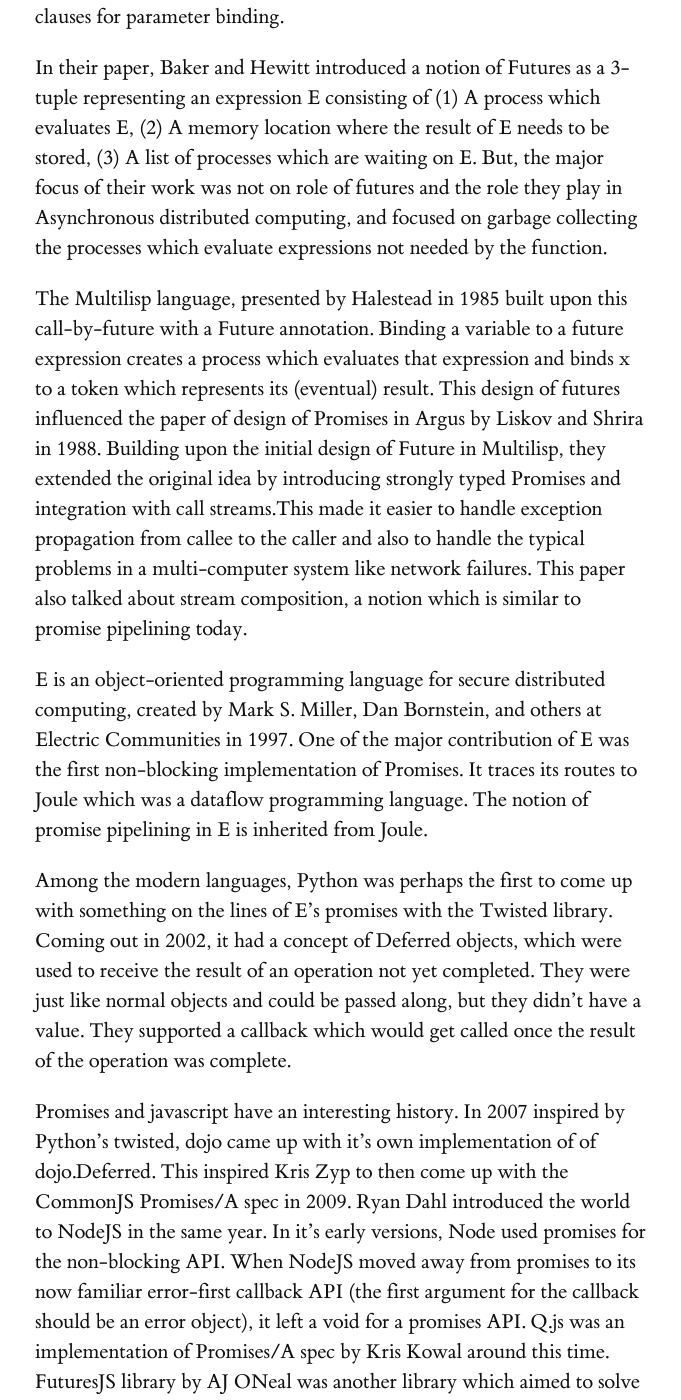
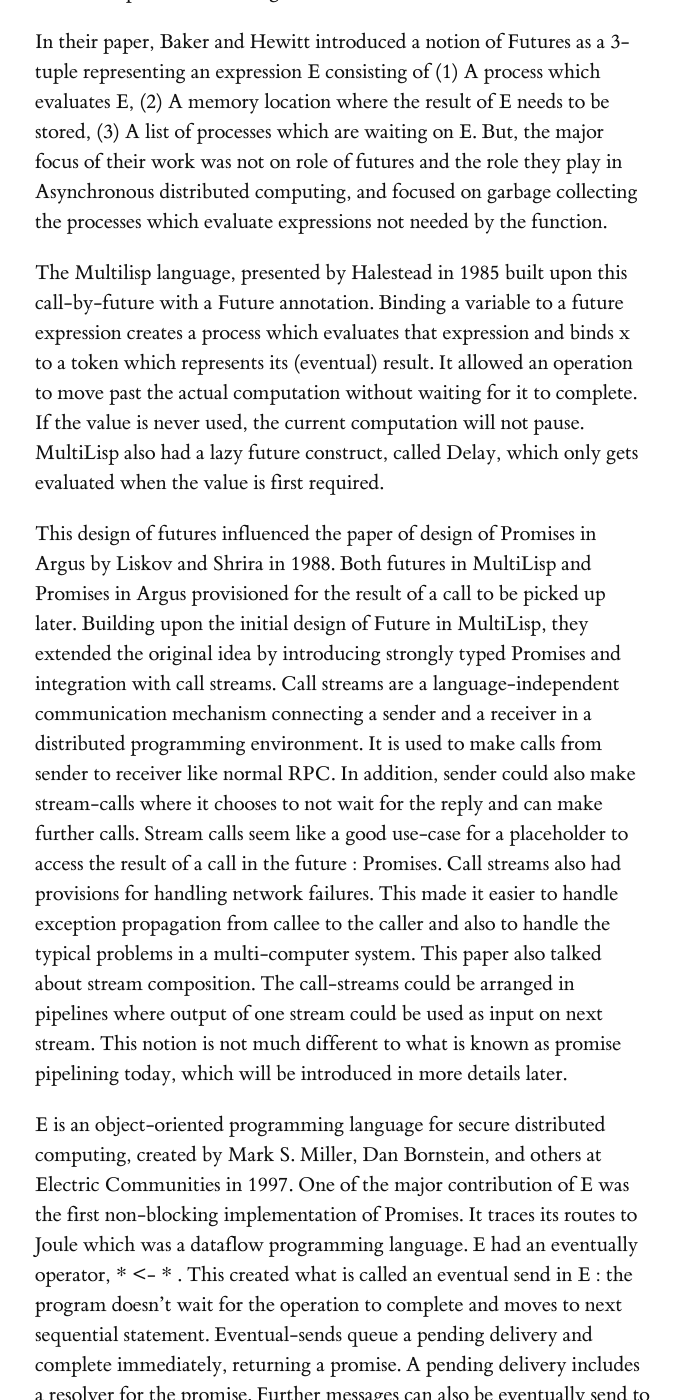
Before and after one commit to heathermiller/dist-prog-book, a Jekyll site: the page built from chapter/2/futures.md, in a window 1280 px wide and 1400 px high, scrolled down 2818 px. Shown: the whole window, without its empty margins (125-806 px from the left). Built offline with Jekyll 4.4.1, drawn with Linux system fonts in a browser that asks for light colours; some web fonts are replaced; some of the changed text lies outside the part shown.

Commit message:
fixed motivation adding more details

```diff
--- a/_bibliography/futures.bib
+++ b/_bibliography/futures.bib
@@ -374,3 +374,8 @@
   title={Futures and promises},
   url = {https://en.wikipedia.org/wiki/Futures_and_promises}
 }
+
+@misc{41,
+  title={Lazy Futures or Promises?},
+  url = {https://groups.google.com/forum/#!topic/scala-language/dP2SyUCF724}
+}
--- a/chapter/2/futures.md
+++ b/chapter/2/futures.md
@@ -11,9 +11,9 @@
 
 The processor can either handle blocking calls in two ways:
 - **Synchronous method**: As a part of running task in synchronous method, processor continues to wait for the blocking call to complete the task and return the result. After this processor will resume processing next task. Problem with this kind of method is CPU time not utilized in an ideal manner.
-- **Asynchronous method**: When you add asynchrony, you can utilize the time of CPU to work on some other task using one of the preemptive time sharing algorithm. Now when the asynchronous call returns the result, processor can again switch back to the previous process using preemption and resume the process from the point where it’d left off.
+- **Asynchronous method**: When you add asynchrony, you can utilize the time of CPU to work on some other task using one of the preemptive time sharing algorithm. This is not blocking the processor at any time and when the asynchronous call returns the result, processor can again switch back to the previous process using preemption and resume the process from the point where it’d left off.
 
-In the world of asynchronous communications many terminologies were defined to help programmers reach the ideal level of resource utilization. As a part of this article we will talk about motivation behind rise of Promises and Futures, we will explain programming model associated with it and discuss evolution of this programming construct, finally we will end this discussion with how this construct helps us today in different general purpose programming languages.
+In the world of asynchronous communications many terminologies were defined to help programmers reach the ideal level of resource utilization. As a part of this article we will talk about motivation behind rise of Promises and Futures, how the current notion we have of futures and promises have evolved over time, try to explain various execution models associated with it and finally we will end this discussion with how this construct helps us today in different general purpose programming languages.
 
 
 <figure>
@@ -22,13 +22,9 @@
 
 # Motivation
 
+The rise of promises and futures as a topic of relevance can be traced parallel to the rise of asynchronous or distributed systems. This seems natural, since futures represent a value available in Future which fits in very naturally with the latency which is inherent to these heterogeneous systems. The recent adoption of NodeJS and server side Javascript has only made promises more relevant. But, the idea of having a placeholder for a result came in significantly before than the current notion of futures and promises. As we will see in further sections, this idea of having a *"placeholder for a value that might not be available"* has changed meanings over time.
 
-A “Promise” object represents a value that may not be available yet. A Promise is an object that represents a task with two possible outcomes, success or failure and holds callbacks that fire when one outcome or the other has occurred.
-
-The rise of promises and futures as a topic of relevance can be traced parallel to the rise of asynchronous or distributed systems. This seems natural, since futures represent a value available in Future which fits in very naturally with the latency which is inherent to these heterogeneous systems. The recent adoption of NodeJS and server side Javascript has only made promises more relevant. But, the idea of having a placeholder for a result came in significantly before than the current notion of futures and promises.
-
-
-Thunks can be thought of as a primitive notion of a Future or Promise. According to its inventor P. Z. Ingerman, thunks are "A piece of coding which provides an address". They were designed as a way of binding actual parameters to their formal definitions in Algol-60 procedure calls. If a procedure is called with an expression in the place of a formal parameter, the compiler generates a thunk which computes the expression and leaves the address of the result in some standard location.
+Thunks can be thought of as a primitive notion of a Future or Promise. According to its inventor P. Z. Ingerman, thunks are "A piece of coding which provides an address". {% cite 23 --file futures %}  They were designed as a way of binding actual parameters to their formal definitions in Algol-60 procedure calls. If a procedure is called with an expression in the place of a formal parameter, the compiler generates a thunk which computes the expression and leaves the address of the result in some standard location.
 
 
 The first mention of Futures was by Baker and Hewitt in a paper on Incremental Garbage Collection of Processes. They coined the term - call-by-futures to describe a calling convention in which each formal parameter to a method is bound to a process which evaluates the expression in the parameter in parallel with other parameters. Before this paper, Algol 68 also presented a way to make this kind of concurrent parameter evaluation possible, using the collateral clauses and parallel clauses for parameter binding.
@@ -37,10 +33,12 @@
 In their paper, Baker and Hewitt introduced a notion of Futures as a 3-tuple representing an expression E consisting of (1) A process which evaluates E, (2) A memory location where the result of E needs to be stored, (3) A list of processes which are waiting on E. But, the major focus of their work was not on role of futures and the role they play in Asynchronous distributed computing, and focused on garbage collecting the processes which evaluate expressions not needed by the function.
 
 
-The Multilisp language, presented by Halestead in 1985 built upon this call-by-future with a Future annotation. Binding a variable to a future expression creates a process which evaluates that expression and binds x to a token which represents its (eventual) result. This design of futures influenced the paper of design of Promises in Argus by Liskov and Shrira in 1988. Building upon the initial design of Future in Multilisp, they extended the original idea by introducing strongly typed Promises and integration with call streams.This made it easier to handle exception propagation from callee to the caller and also to handle the typical problems in a multi-computer system like network failures. This paper also talked about stream composition, a notion which is similar to promise pipelining today.
+The Multilisp language, presented by Halestead in 1985 built upon this call-by-future with a Future annotation. Binding a variable to a future expression creates a process which evaluates that expression and binds x to a token which represents its (eventual) result. It allowed an operation to move past the actual computation without waiting for it to complete. If the value is never used, the current computation will not pause. MultiLisp also had a lazy future construct, called Delay, which only gets evaluated when the value is first required.
+
+ This design of futures influenced the paper of design of Promises in Argus by Liskov and Shrira in 1988. Both futures in MultiLisp and Promises in Argus provisioned for the result of a call to be picked up later. Building upon the initial design of Future in MultiLisp, they extended the original idea by introducing strongly typed Promises and integration with call streams. Call streams are a language-independent communication mechanism connecting a sender and a receiver in a distributed programming environment. It is used to make calls from sender to receiver like normal RPC. In addition, sender could also make stream-calls where it chooses to not wait for the reply and can make further calls. Stream calls seem like a good use-case for a placeholder to access the result of a call in the future : Promises. Call streams also had provisions for handling network failures. This made it easier to handle exception propagation from callee to the caller and also to handle the typical problems in a multi-computer system. This paper also talked about stream composition. The call-streams could be arranged in pipelines where output of one stream could be used as input on next stream. This notion is not much different to what is known as promise pipelining today, which will be introduced in more details later.
 
 
-E is an object-oriented programming language for secure distributed computing, created by Mark S. Miller, Dan Bornstein, and others at Electric Communities in 1997. One of the major contribution of E was the first non-blocking implementation of Promises. It traces its routes to Joule which was a dataflow programming language. The notion of promise pipelining in E is inherited from Joule.
+E is an object-oriented programming language for secure distributed computing, created by Mark S. Miller, Dan Bornstein, and others at Electric Communities in 1997. One of the major contribution of E was the first non-blocking implementation of Promises. It traces its routes to Joule which was a dataflow programming language. E had an eventually operator, * <- * . This created what is called an eventual send in E : the program doesn't wait for the operation to complete and moves to next sequential statement. Eventual-sends queue a pending delivery and complete immediately, returning a promise. A pending delivery includes a resolver for the promise. Further messages can also be eventually send to a promise before it is resolved. These messages are queued up and forwarded once the promise is resolved. The notion of promise pipelining in E is also inherited from Joule.
 
 
 Among the modern languages, Python was perhaps the first to come up with something on the lines of E’s promises with the Twisted library. Coming out in 2002, it had a concept of Deferred objects, which were used to receive the result of an operation not yet completed. They were just like normal objects and could be passed along, but they didn’t have a value. They supported a callback which would get called once the result of the operation was complete.
@@ -92,12 +89,10 @@
 Similar to Executor, there is an ExecutionContext as part of scala.concurrent. The basic intent behind it is same as an Executor : it is responsible for executing computations. How it does it can is opaque to the caller. It can create a new thread, use a pool of threads or run it on the same thread as the caller, although the last option is generally not recommended. Scala.concurrent package comes with an implementation of ExecutionContext by default, which is a global static thread pool.
 
 
-ExecutionContext.global is an execution context backed by a ForkJoinPool. ForkJoin is a thread pool implementation designed to take advantage of a multiprocessor environment. What makes fork join unique is that it implements a type of work-stealing algorithm : idle threads pick up work from still busy threads. ForkJoinPool manages a small number of threads, usually limited to the number of processor cores available. It is possible to increase the number of threads, if all of the available threads are busy and wrapped inside a blocking call, although such situation would typically come with a bad system design. ForkJoin framework work to avoid pool-induced deadlock and minimize the amount of time spent switching between the threads.
+ExecutionContext.global is an execution context backed by a ForkJoinPool. ForkJoin is a thread pool implementation designed to take advantage of a multiprocessor environment. What makes fork join unique is that it implements a type of work-stealing algorithm : idle threads pick up work from still busy threads. ForkJoinPool manages a small number of threads, usually limited to the number of processor cores available. It is possible to increase the number of threads, if all of the available threads are busy and wrapped inside a blocking call, although such situation would be highly undesirable for most of the systems. ForkJoin framework work to avoid pool-induced deadlock and minimize the amount of time spent switching between the threads.
 
 
-Futures are generally a good way to reason about asynchronous code. A good way to call a web service, add a block of code to do something when you get back the response, and move on without waiting for the response. They’re also a good framework to reason about concurrency as they can be executed in parallel, waited on, are composable, immutable once written and most importantly, are non blocking. in Scala, futures (and promises) are based on ExecutionContext.
-
-Using ExecutionContext gives users flexibility to implement their own ExecutionContext if they need a specific behavior, like blocking futures. The default ForkJoin pool works well in most of the scenarios.
+In Scala, Futures are generally a good framework to reason about concurrency as they can be executed in parallel, waited on, are composable, immutable once written and most importantly, are non blocking (although it is possible to have blocking futures, like Java 6). In Scala, futures (and promises) are based on ExecutionContext. Using ExecutionContext gives users flexibility to implement their own ExecutionContext if they need a specific behavior, like blocking futures. The default ForkJoin pool works well in most of the scenarios.
 
 Scala futures api expects an ExecutionContext to be passed along. This parameter is implicit, and usually ExecutionContext.global. An example :
 
@@ -309,6 +304,7 @@
 
 In scala, futures have a onSuccess method which acts as a callback to when the future is complete. This callback itself can be used to sequentially chain futures together. But this results in bulkier code. Fortunately, Scala api comes with combinators which allow for easier combination of results from futures. Examples of combinators are map, flatmap, filter, withFilter.
 
+
 # Handling Errors
 
 In a synchronous programming model, the most logical way of handling errors is a try...catch block.
```
Also changed, not shown: other parts of chapter/2/futures.md (+1 -2 lines).
